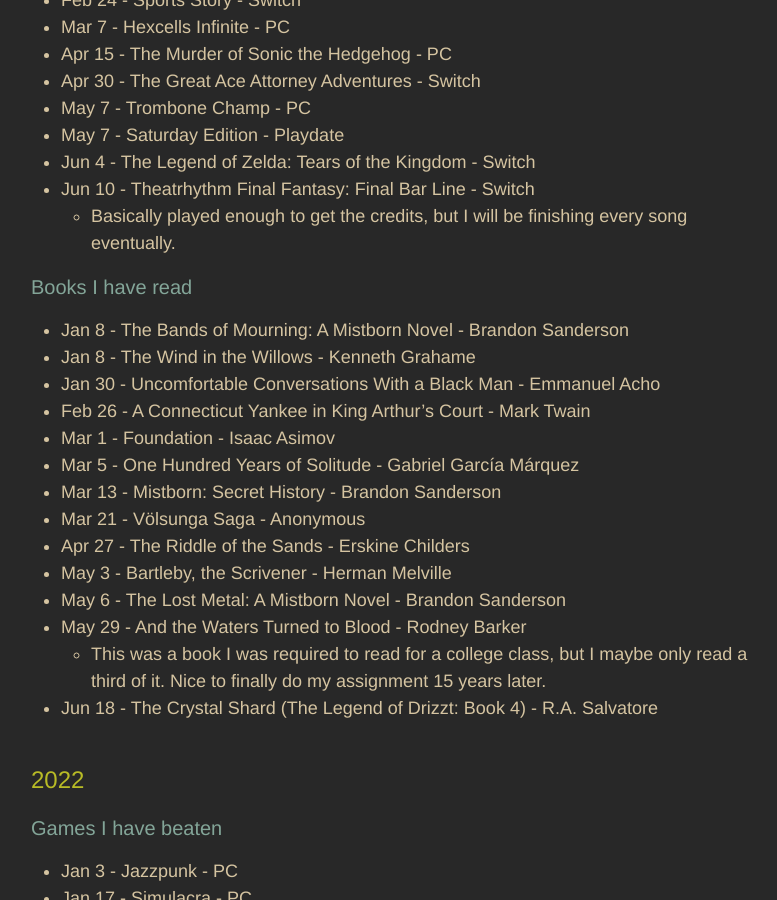
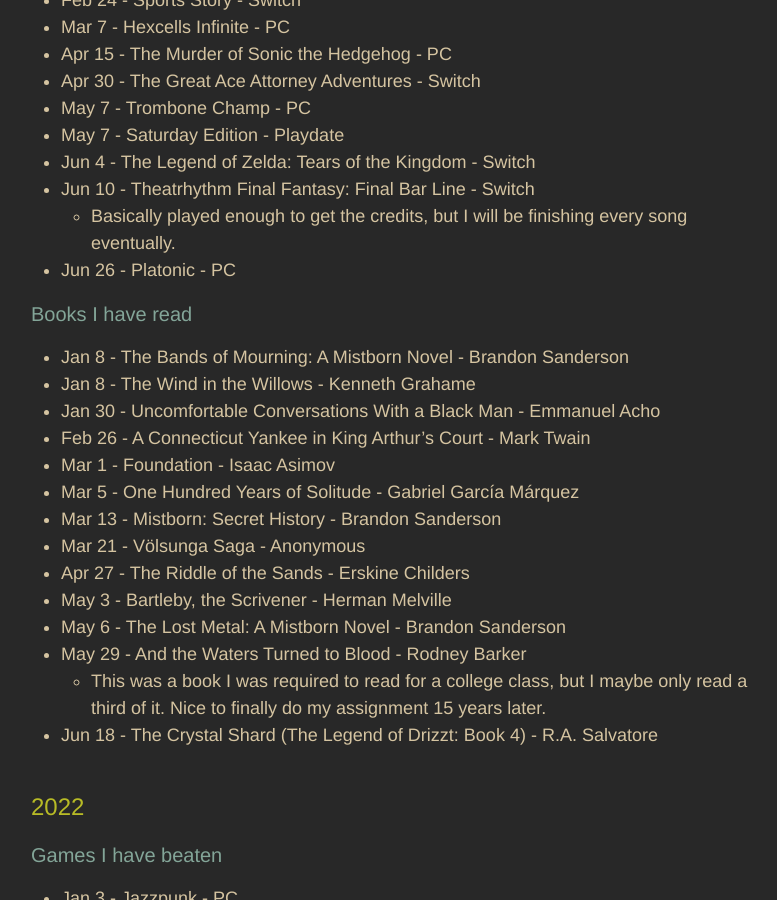
Before and after one commit to adkinsrs/sadkins_site, a Jekyll site: the page built from misc.md, in a window 1280 px wide and 900 px high, scrolled down 761 px. Shown: the whole window, without its empty margins (239-1016 px from the left). Built offline with Jekyll 4.4.1, drawn with Linux system fonts in a browser that asks for light colours.

Commit message:
beat a game

```diff
--- a/misc.md
+++ b/misc.md
@@ -34,6 +34,7 @@
 * Jun 4 - The Legend of Zelda: Tears of the Kingdom - Switch
 * Jun 10 - Theatrhythm Final Fantasy: Final Bar Line - Switch
   * Basically played enough to get the credits, but I will be finishing every song eventually.
+* Jun 26 - Platonic - PC
 
 ### Books I have read
 
```
